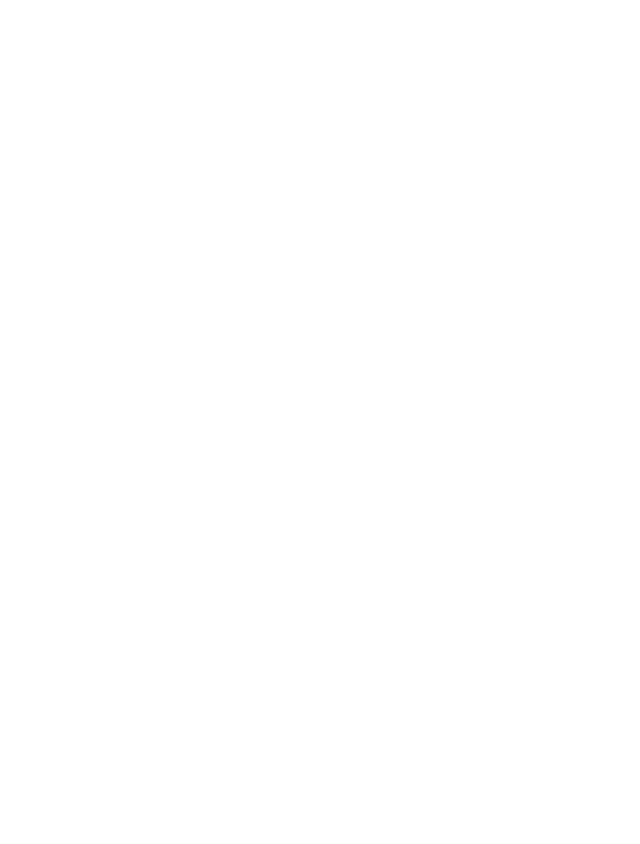
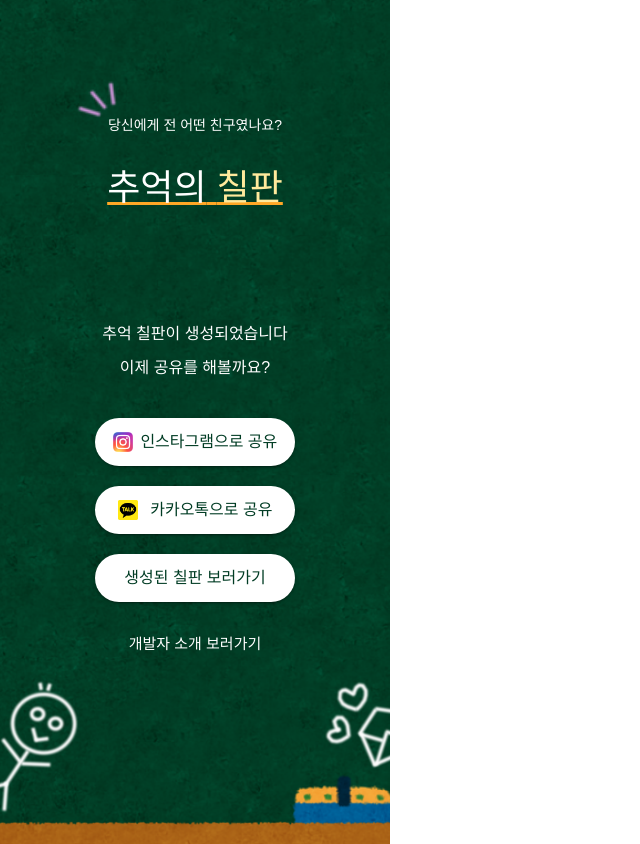
Before and after one commit to memory-page/memory-page-frontend, a React (Vite) app: page /share in a window 1280 px wide. Before the commit this address had no page. Shown: the whole page, without its empty margins (0-640 px from the left). Built offline with nearby package versions, Linux system fonts and the light colour scheme.

Commit message:
feat: SharePage 생성 및 디자인 구현

```diff
--- a/src/App.tsx
+++ b/src/App.tsx
@@ -8,6 +8,7 @@ import theme from "./utils/theme"
 import LoginPage from "./pages/Auth/LoginPage";
 import SignUpPage from "./pages/Auth/SignUpPage";
 import MainPage from "./pages/Main/MainPage";
+import SharePage from "./pages/Share/SharePage";
 
 interface RouteConfig {
   element: JSX.Element;
@@ -19,7 +20,8 @@ function App(): JSX.Element {
   const routes: RouteConfig[] = [
     {path: "/", element: <MainPage/>},
     {path: "/login", element: <LoginPage/>},
-    {path: "/signup", element: <SignUpPage/>}
+    {path: "/signup", element: <SignUpPage/>},
+    {path: "/share", element: <SharePage/>}
   ];
 
   return(
--- /dev/null
+++ b/src/pages/Share/SharePage.tsx
@@ -0,0 +1,102 @@
+import React from "react";
+import styled from "styled-components";
+import { Button } from "@mui/material";
+import { useNavigate, Link } from "react-router-dom";
+
+import backgroundImg from "../../assets/background.png";
+import Title from "../../components/Title"
+import instagramIcon from "../../assets/instagram.png";
+import kakaotalkIcon from "../../assets/kakaotalk.png";
+
+const SharePage: React.FC = () => {
+  const navigate = useNavigate();
+
+  const handleNavigate = (path: string) => {
+    navigate(path);
+  };
+
+	return (
+		<ShareContainer>
+			<Title/>
+      <ExplainText>추억 칠판이 생성되었습니다</ExplainText>
+      <ExplainText>이제 공유를 해볼까요?</ExplainText>
+			<Footer>
+        <SubmitButton variant="contained" type="button" onClick={() => {}}>
+          <Icon src={instagramIcon} alt="Instagram Icon"/>
+          인스타그램으로 공유
+        </SubmitButton>
+        <SubmitButton variant="contained" type="button" onClick={() => {}}>
+        <Icon src={kakaotalkIcon} alt="Kakaotalk Icon"/>
+          카카오톡으로 공유
+        </SubmitButton>
+        <SubmitButton variant="contained" type="button" onClick={() => handleNavigate("/board")}>
+          생성된 칠판 보러가기
+        </SubmitButton>
+				<StyledLink to="/intro">개발자 소개 보러가기</StyledLink>
+
+			</Footer>
+		</ShareContainer>
+	);
+};
+
+// Styled Components
+const ShareContainer = styled.div`
+  height: 100%;
+  display: flex;
+  flex-direction: column;
+  align-items: center;
+  color: white;
+
+  background-image: url(${backgroundImg});
+  background-size: cover;
+  background-position: center;
+  background-repeat: no-repeat;
+
+`;
+
+
+const Footer = styled.div`
+  font-size: 15px;
+  text-align: center;
+  margin-top: 20px;
+  display: flex;
+  flex-direction: column;
+`;
+
+const SubmitButton = styled(Button)`
+  && {
+    display: flex;
+    justify-content: space-evenly;
+    width: 200px;
+    margin: 10px;
+    color: #013C24;
+    border-radius: 30px;
+    max-width: 350px;
+    background: white;
+    font-size: 16px;
+    padding: 10px;
+    text-transform: none;
+  }
+`;
+
+
+const Icon = styled.img`
+  width: 20px; /* 아이콘 크기 */
+  height: 20px;
+`;
+
+
+const StyledLink = styled(Link)`
+    text-decoration: none;
+    margin: 20px 5px;
+    color: white;
+`;
+
+const ExplainText = styled.div`
+  text-align: center;
+  margin-bottom: 10px;
+  width: 100%;
+  max-width: 350px;
+`;
+
+export default SharePage;
```
Also changed, not shown: src/assets/instagram.png (added), src/assets/kakaotalk.png (added), src/pages/Auth/SignUpPage.tsx (indentation only).
